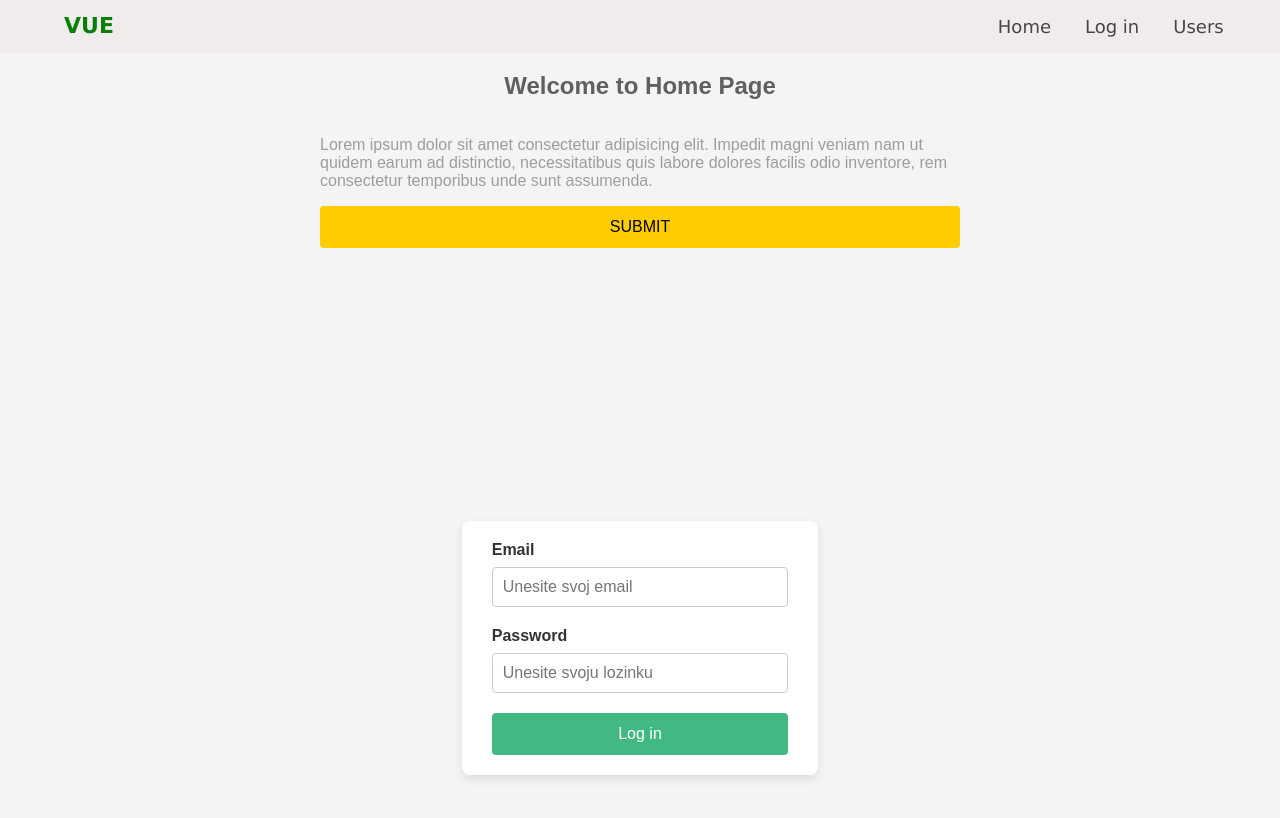
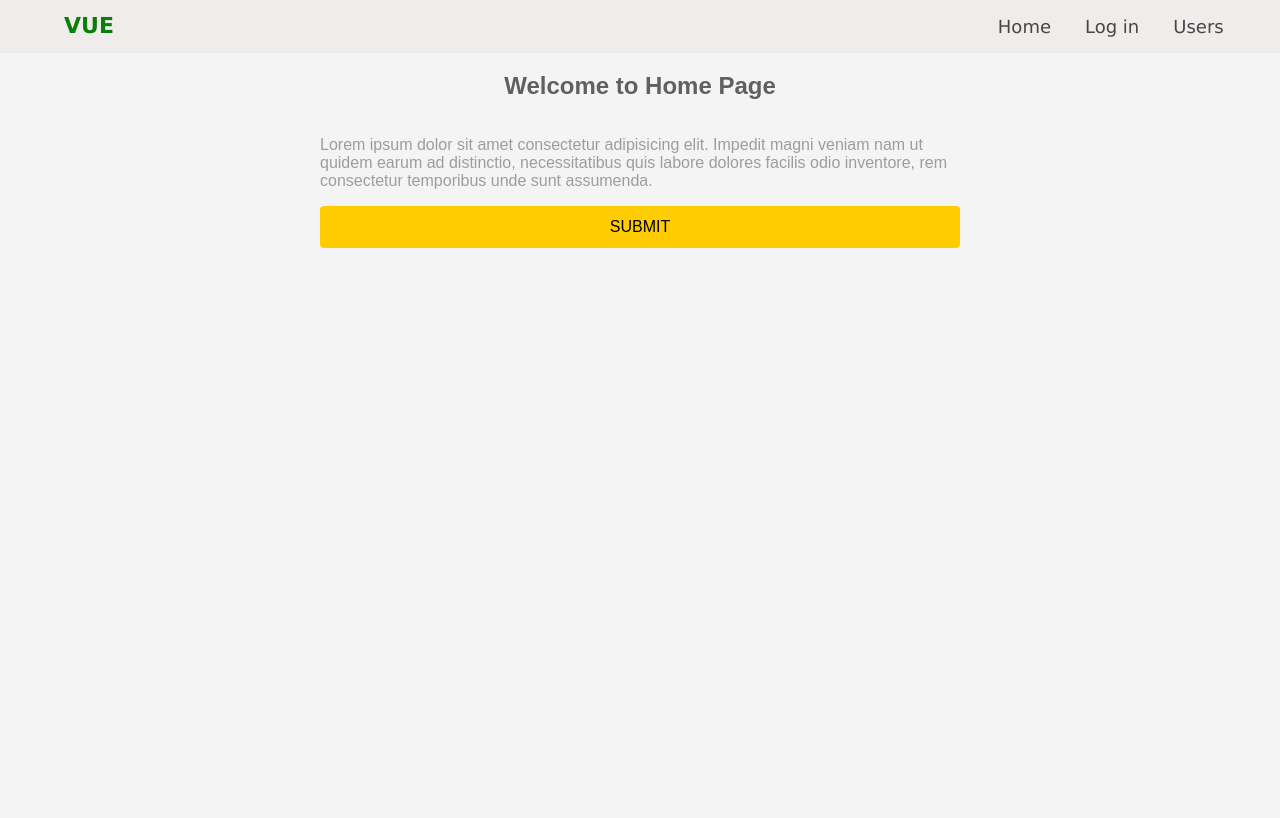
Before and after one commit to sasanedicbn/Vue-Frontend-Masters-workshop, a Vue app in the folder Vue-project2/: page / in a window 1280 px wide. Shown: the top 818 px of the page. Built offline with nearby package versions, Linux system fonts and the light colour scheme.

Commit message:
Use component and is for conditional show components

```diff
--- a/Vue-project2/src/App.vue
+++ b/Vue-project2/src/App.vue
@@ -3,9 +3,19 @@ import HomePage from './components/HomePage.vue';
 import LoginPage from './components/LoginPage.vue';
 
 export default{
+  data:() =>{
+    return{
+      currentPage: 'HomePage'
+    }
+  },
   components:{
     HomePage,
     LoginPage
+  },
+  methods:{
+    changePage(page){
+     this.currentPage = page;
+    }
   }
 }
 </script>
@@ -14,20 +24,18 @@ export default{
 <header>
   <p class="logo">VUE</p>
   <nav>
-    <a href="HomePage" >Home</a>
-    <a href="LoginPage" >Log in</a>
+    <a href="HomePage" @click.prevent="changePage('HomePage')">Home</a>
+    <a href="LoginPage"@click.prevent="changePage('LoginPage')" >Log in</a>
     <a href="UsersPage" >Users</a>
   </nav>
 </header>
 <div class="content-wrapper">
-  <HomePage/>
-  <LoginPage/>
+  <component :is="currentPage"/>
 </div>
 </template>
 <style >
 body{
   margin: 0;
-
 }
 header{
   background-color: rgb(240, 236, 236);
```
